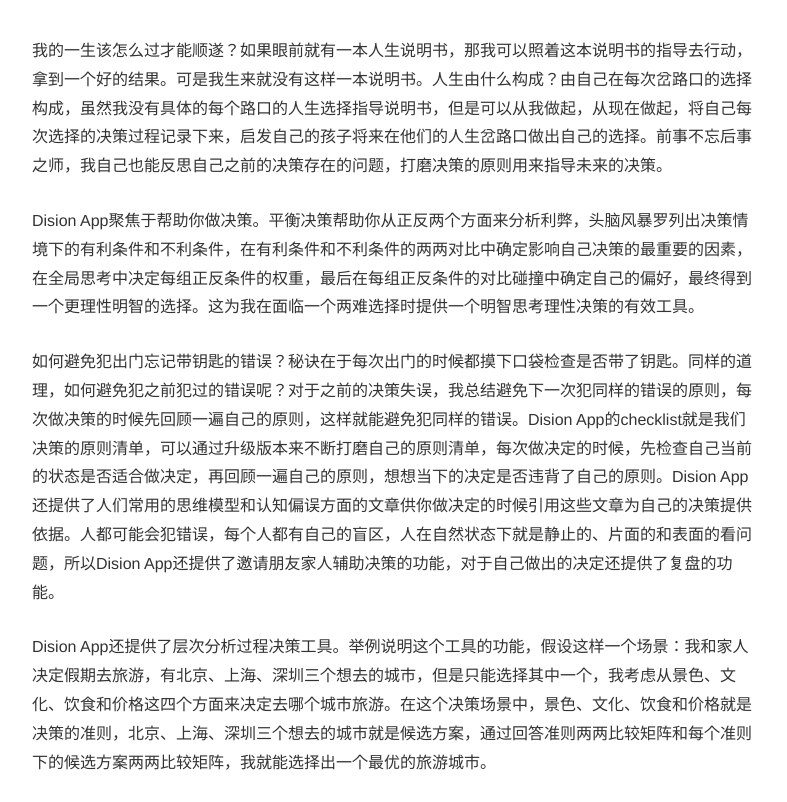
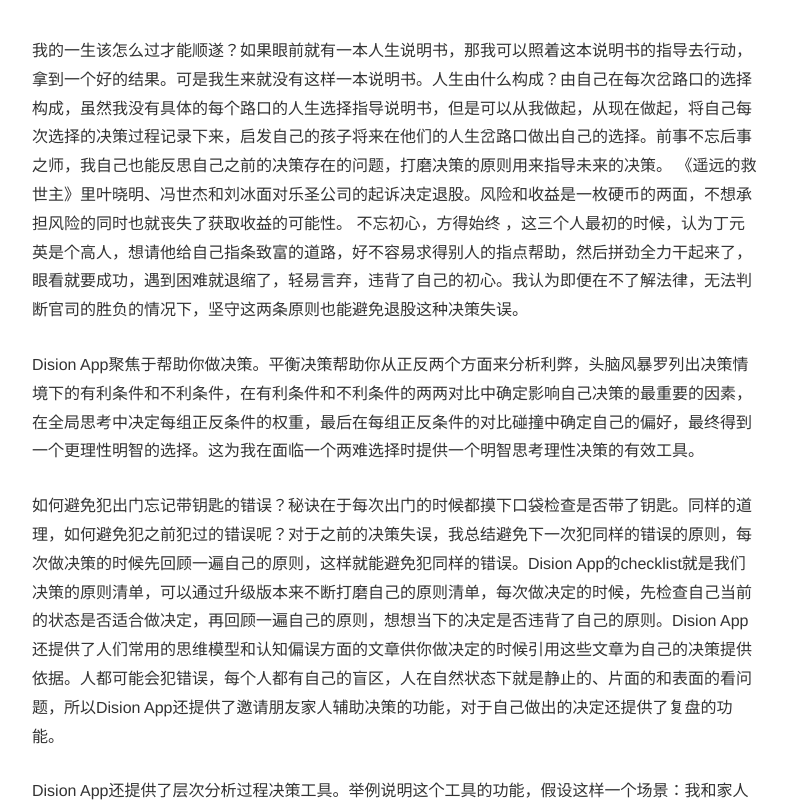
Before and after one commit to tuxiantian/decision-app, a React (Create React App) app: page / in a window 1280 px wide. Shown: the top 802 px of the page, without its empty margins (245-1032 px from the left). Built offline with nearby package versions, Linux system fonts and the light colour scheme; a small style sheet from the web is missing.

Commit message:
增加原则作用举例

```diff
--- a/src/LandingPage.js
+++ b/src/LandingPage.js
@@ -10,7 +10,8 @@ const LandingPage = () => {
             {/* 信的内容（使用Markdown格式） */}
             <article className="life-manual">
                 {/* 您优化后的信的内容 */}
-                <p>我的一生该怎么过才能顺遂？如果眼前就有一本人生说明书，那我可以照着这本说明书的指导去行动，拿到一个好的结果。可是我生来就没有这样一本说明书。人生由什么构成？由自己在每次岔路口的选择构成，虽然我没有具体的每个路口的人生选择指导说明书，但是可以从我做起，从现在做起，将自己每次选择的决策过程记录下来，启发自己的孩子将来在他们的人生岔路口做出自己的选择。前事不忘后事之师，我自己也能反思自己之前的决策存在的问题，打磨决策的原则用来指导未来的决策。</p>
+                <p>我的一生该怎么过才能顺遂？如果眼前就有一本人生说明书，那我可以照着这本说明书的指导去行动，拿到一个好的结果。可是我生来就没有这样一本说明书。人生由什么构成？由自己在每次岔路口的选择构成，虽然我没有具体的每个路口的人生选择指导说明书，但是可以从我做起，从现在做起，将自己每次选择的决策过程记录下来，启发自己的孩子将来在他们的人生岔路口做出自己的选择。前事不忘后事之师，我自己也能反思自己之前的决策存在的问题，打磨决策的原则用来指导未来的决策。
+                    《遥远的救世主》里叶晓明、冯世杰和刘冰面对乐圣公司的起诉决定退股。风险和收益是一枚硬币的两面，不想承担风险的同时也就丧失了获取收益的可能性。 不忘初心，方得始终 ，这三个人最初的时候，认为丁元英是个高人，想请他给自己指条致富的道路，好不容易求得别人的指点帮助，然后拼劲全力干起来了，眼看就要成功，遇到困难就退缩了，轻易言弃，违背了自己的初心。我认为即便在不了解法律，无法判断官司的胜负的情况下，坚守这两条原则也能避免退股这种决策失误。</p>
 
                 <p>Dision App聚焦于帮助你做决策。平衡决策帮助你从正反两个方面来分析利弊，头脑风暴罗列出决策情境下的有利条件和不利条件，在有利条件和不利条件的两两对比中确定影响自己决策的最重要的因素，在全局思考中决定每组正反条件的权重，最后在每组正反条件的对比碰撞中确定自己的偏好，最终得到一个更理性明智的选择。这为我在面临一个两难选择时提供一个明智思考理性决策的有效工具。</p>
 
```
